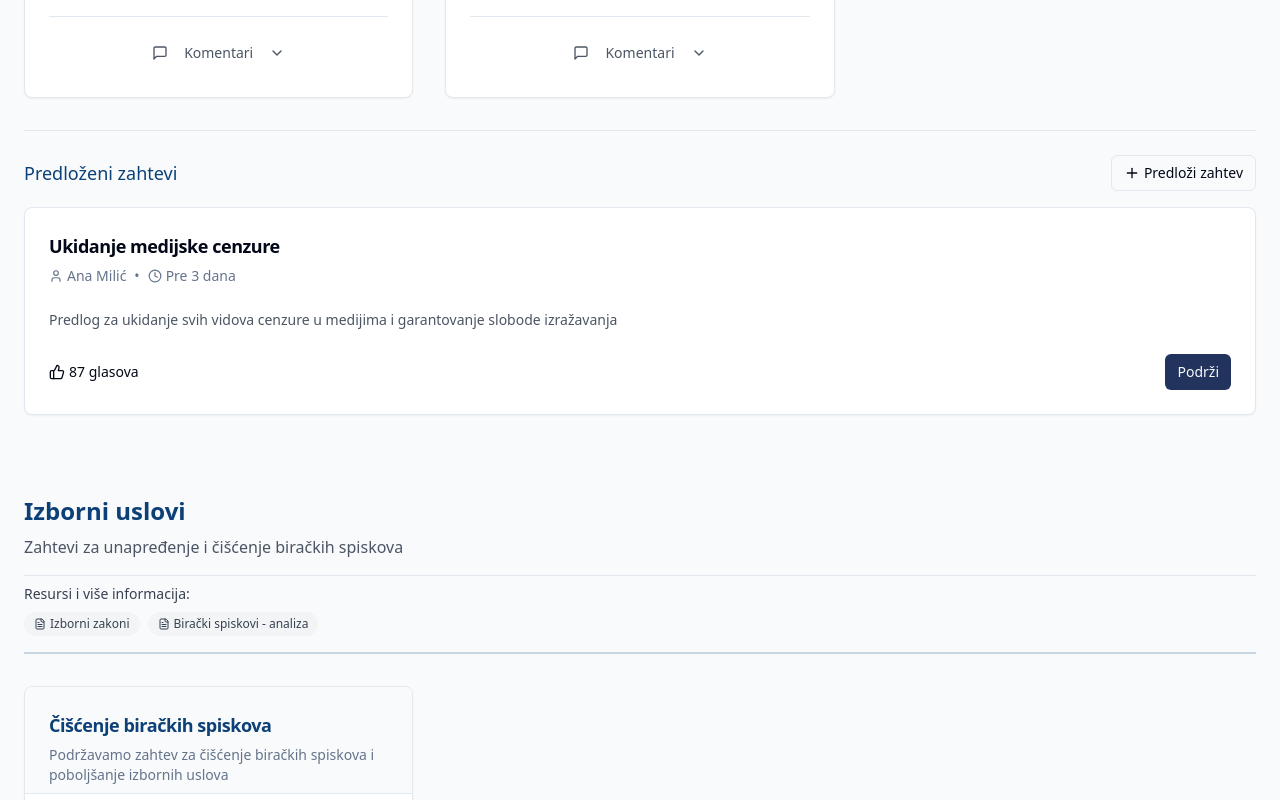
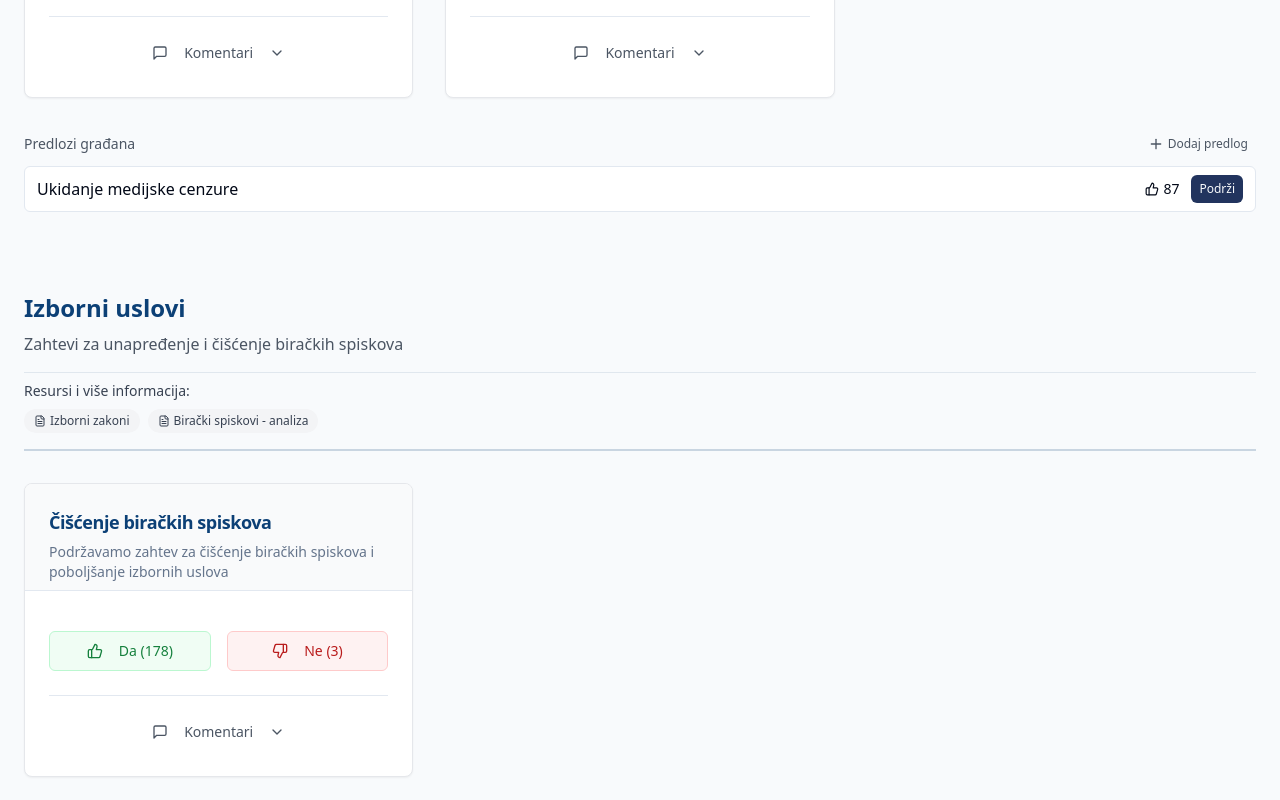
Before and after one commit to rajko-rad/gradjanskizahtevi, a React (Vite) app: page / in a window 1280 px wide. Shown: the part 840-1640 px from the top of the page. Built offline with nearby package versions, Linux system fonts and the light colour scheme.

Commit message:
Refactor suggested requests section
Make suggested requests shorter and more integrated with the category.

```diff
--- a/src/components/SuggestedRequestCard.tsx
+++ b/src/components/SuggestedRequestCard.tsx
@@ -1,9 +1,10 @@
 
 import React from "react";
-import { Card, CardContent, CardDescription, CardFooter, CardHeader, CardTitle } from "@/components/ui/card";
+import { Card, CardContent, CardFooter, CardHeader, CardTitle } from "@/components/ui/card";
 import { Button } from "@/components/ui/button";
-import { ThumbsUp, User, Clock } from "lucide-react";
+import { ThumbsUp } from "lucide-react";
 import { useToast } from "@/hooks/use-toast";
+import { HoverCard, HoverCardContent, HoverCardTrigger } from "@/components/ui/hover-card";
 
 interface SuggestedRequestCardProps {
   id: string;
@@ -47,33 +48,37 @@ export function SuggestedRequestCard({
   };
 
   return (
-    <Card className="h-full">
-      <CardHeader>
-        <CardTitle className="text-lg">{title}</CardTitle>
-        <CardDescription className="flex items-center text-sm gap-1 mt-1">
-          <User className="h-3.5 w-3.5" />
-          <span>{author}</span>
-          <span className="mx-1">•</span>
-          <Clock className="h-3.5 w-3.5" />
-          <span>{timestamp}</span>
-        </CardDescription>
-      </CardHeader>
-      <CardContent>
-        <p className="text-sm text-gray-600">{description}</p>
-      </CardContent>
-      <CardFooter className="flex justify-between items-center">
-        <div className="flex items-center gap-1 text-sm">
-          <ThumbsUp className="h-4 w-4" />
-          <span>{voteCount} glasova</span>
+    <HoverCard>
+      <HoverCardTrigger asChild>
+        <div className="flex items-center justify-between py-2 px-3 rounded hover:bg-gray-50 cursor-pointer border-b last:border-b-0">
+          <div className="truncate mr-4">
+            <span className="font-medium">{title}</span>
+          </div>
+          <div className="flex items-center gap-3">
+            <div className="flex items-center gap-1 text-sm whitespace-nowrap">
+              <ThumbsUp className="h-3.5 w-3.5" />
+              <span>{voteCount}</span>
             </div>
             <Button
               variant={hasVoted ? "outline" : "default"}
               size="sm"
+              className="h-7 px-2 text-xs"
               onClick={handleVote}
             >
-          {hasVoted ? "Povuci glas" : "Podrži"}
+              {hasVoted ? "Povučeno" : "Podrži"}
             </Button>
-      </CardFooter>
-    </Card>
+          </div>
+        </div>
+      </HoverCardTrigger>
+      <HoverCardContent className="w-80 p-4">
+        <div className="space-y-2">
+          <h4 className="text-sm font-semibold">{title}</h4>
+          <p className="text-xs text-gray-600">{description}</p>
+          <div className="text-xs text-gray-500 pt-1">
+            Predloženo: {timestamp}
+          </div>
+        </div>
+      </HoverCardContent>
+    </HoverCard>
   );
 }
--- a/src/components/SuggestedRequestsSection.tsx
+++ b/src/components/SuggestedRequestsSection.tsx
@@ -22,15 +22,15 @@ export function SuggestedRequestsSection({ categoryId }: SuggestedRequestsSectio
   };
 
   return (
-    <div className="mt-8 border-t pt-6 border-serbia-blue/10">
-      <div className="flex justify-between items-center mb-4">
-        <h3 className="text-lg font-medium text-serbia-blue">Predloženi zahtevi</h3>
+    <div className="mt-6 pt-2">
+      <div className="flex justify-between items-center mb-2">
+        <h3 className="text-sm font-medium text-gray-600">Predlozi građana</h3>
 
         <Dialog open={showForm} onOpenChange={setShowForm}>
           <DialogTrigger asChild>
-            <Button variant="outline" size="sm" className="gap-1">
-              <Plus className="h-4 w-4" />
-              <span>Predloži zahtev</span>
+            <Button variant="ghost" size="sm" className="h-7 px-2 text-xs gap-1 text-gray-600">
+              <Plus className="h-3.5 w-3.5" />
+              <span>Dodaj predlog</span>
             </Button>
           </DialogTrigger>
           <DialogContent>
@@ -43,7 +43,7 @@ export function SuggestedRequestsSection({ categoryId }: SuggestedRequestsSectio
       </div>
 
       {requests.length > 0 ? (
-        <div className="grid grid-cols-1 gap-4">
+        <div className="border rounded-md bg-white">
           {requests.map((request) => (
             <SuggestedRequestCard
               key={request.id}
@@ -57,12 +57,12 @@ export function SuggestedRequestsSection({ categoryId }: SuggestedRequestsSectio
           ))}
         </div>
       ) : (
-        <div className="text-center py-6 bg-gray-50 rounded-md">
-          <p className="text-gray-500">Još uvek nema predloženih zahteva za ovu kategoriju.</p>
+        <div className="text-center py-3 bg-gray-50 rounded-md">
+          <p className="text-xs text-gray-500">Još uvek nema predloženih zahteva.</p>
           <Button
             variant="link"
             onClick={() => setShowForm(true)}
-            className="mt-2"
+            className="mt-1 text-xs h-auto p-0"
           >
             Budite prvi koji će predložiti zahtev
           </Button>
```
Lines whose indentation alone changed are shown as unchanged.
